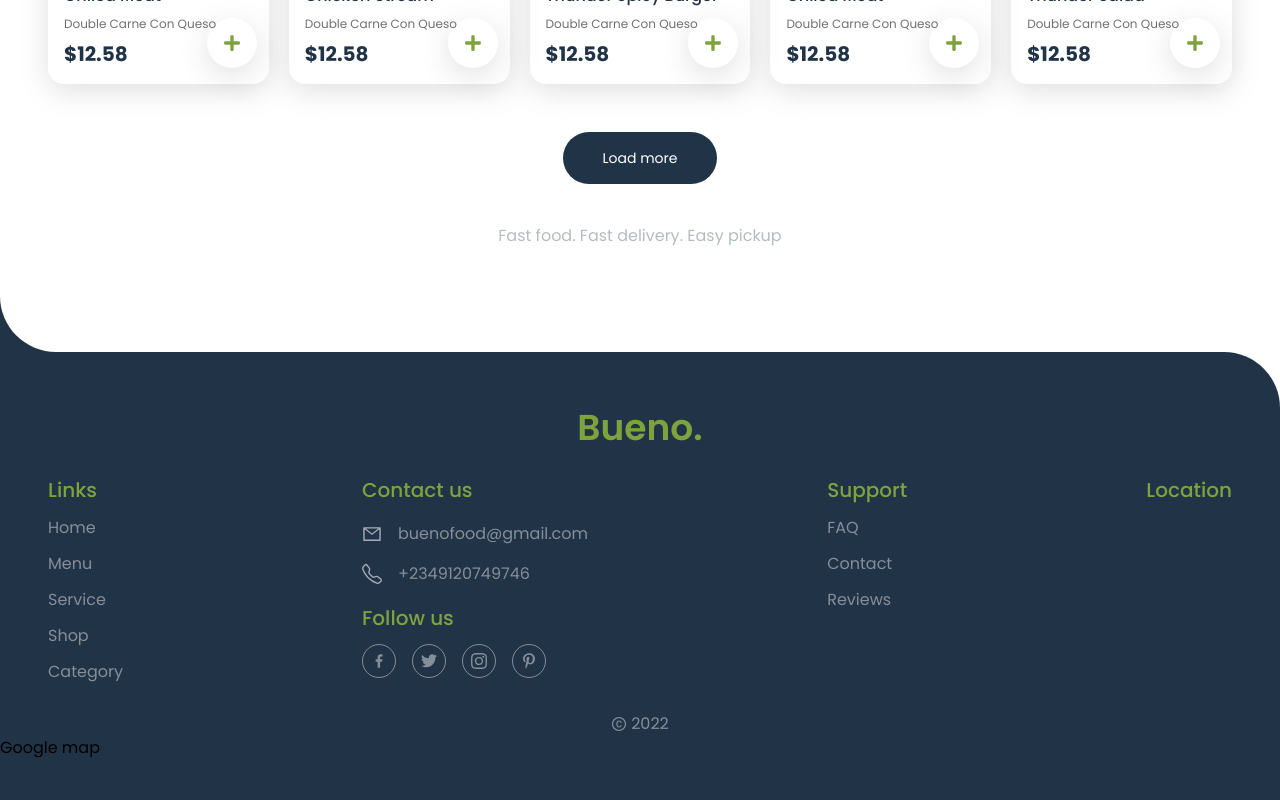
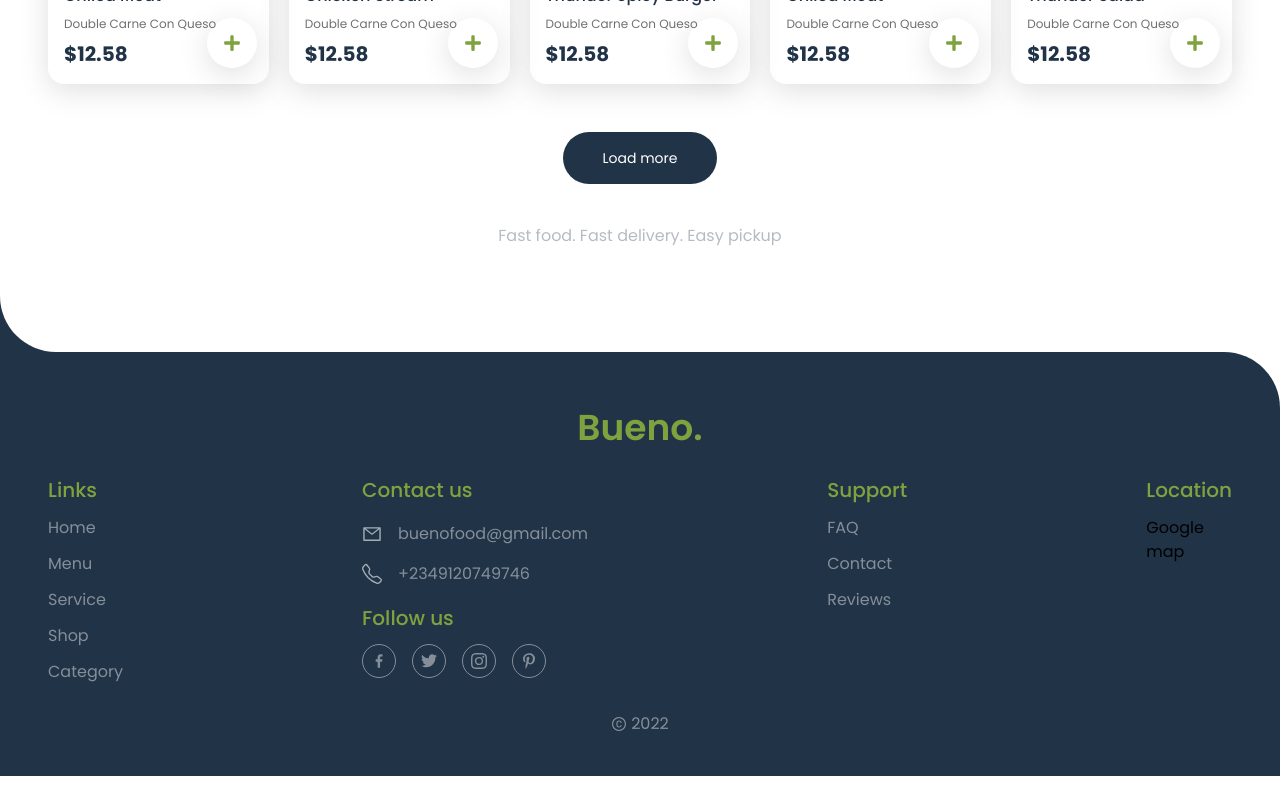
Before and after one commit to akinlope/Bueno, a React (Create React App) app: page /shop in a window 1280 px wide. Shown: the part 768-1568 px from the top of the page. After the commit the page ends 1544 px from the top, so only its background shows below. Built offline with nearby package versions, Linux system fonts and the light colour scheme; the HTML template or start-up script is replaced by a standard one.

Commit message:
Made adjustment to branch after merge

```diff
--- a/src/Components/Footer.jsx
+++ b/src/Components/Footer.jsx
@@ -104,17 +104,14 @@ const Footer = () => {
 
           <div className="">
             <p className="text-xl text-priGreen font-medium mb-3">Location</p>
-            <div className="w-20"></div>
+            <div className="w-20">
+              <map name="">Google map</map>
+            </div>
           </div>
-
-
         </div>
         <p className="text-priGray text-md text-center flex items-center justify-center">
           <AiOutlineCopyrightCircle className="mr-1" /> 2022
         </p>
-
-        <map name="">Google map</map>
-
       </div>
     </div>
   );
```
